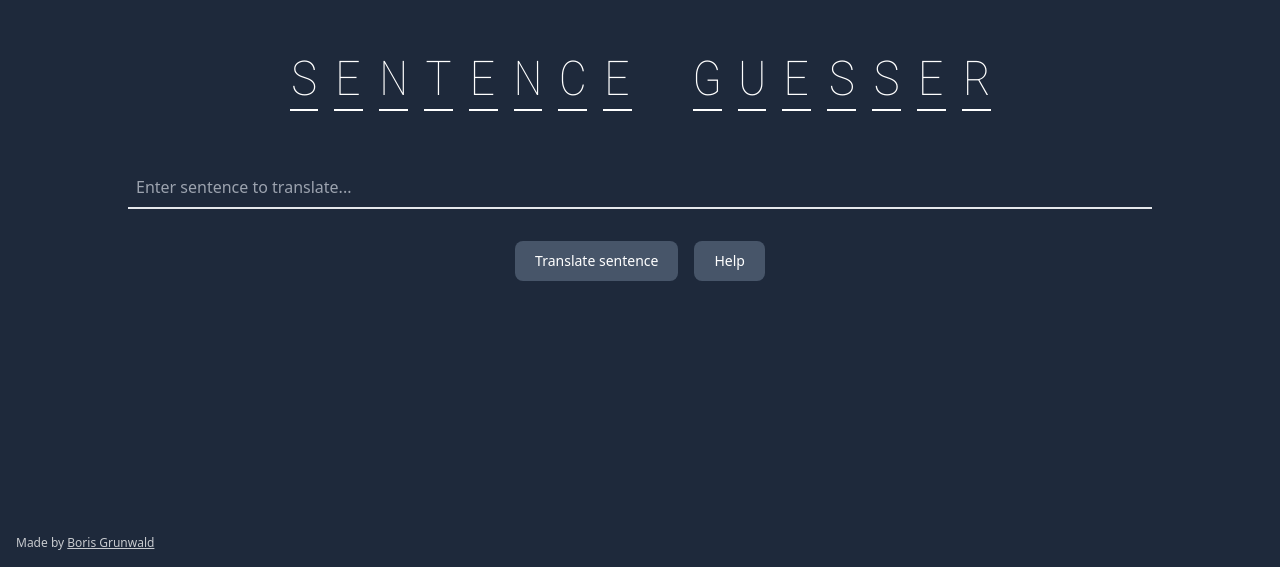
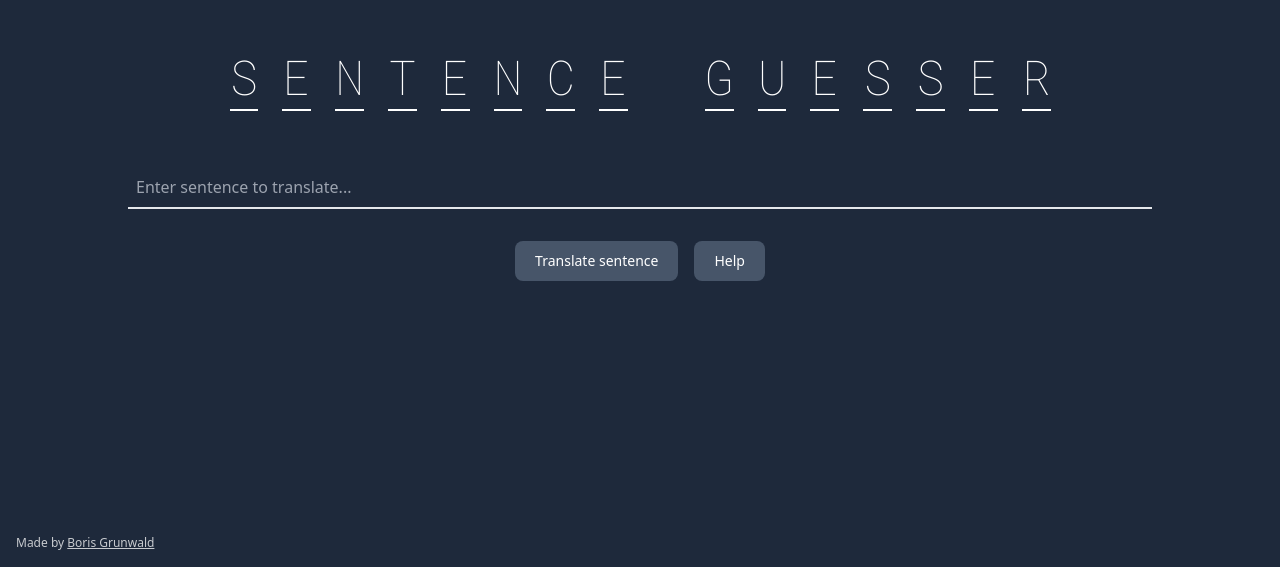
Before and after one commit to jikol1906/sentence-guesser-react, a React (Create React App) app: page / in a window 1280 px wide. Shown: the part 233-800 px from the top of the page. Built offline with nearby package versions, Linux system fonts and the light colour scheme.

Commit message:
increased header gap

```diff
--- a/src/Components/SentenceGuesserHeader.tsx
+++ b/src/Components/SentenceGuesserHeader.tsx
@@ -19,7 +19,7 @@ const SentenceGuesserHeader: React.FunctionComponent<
   return (
     <div className="flex justify-center">
       <div className="relative text-2xl xs:text-3xl sm:text-4xl md:text-5xl leading-none" >
-        <h1 className="grid grid-cols-[repeat(16,1fr)] gap-1 sm:gap-2 md:gap-4  font-mono font-thin uppercase">
+        <h1 className="grid grid-cols-[repeat(16,1fr)] gap-1 sm:gap-2 md:gap-4 lg:gap-6  font-mono font-thin uppercase">
             {"sentence".split("").map((c,i)=><span key={i} className="border-b-[2px] pb-2 border-b-white">{c}</span>)}
             <span> </span>
             {"guesser".split("").map((c,i)=><span key={i} className="border-b-[2px] pb-2 border-b-white">{c}</span>)}
```
